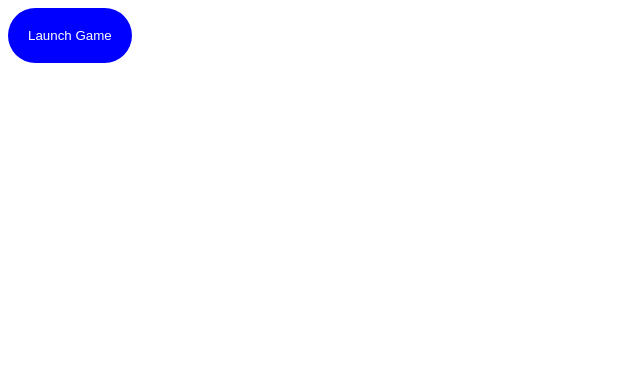
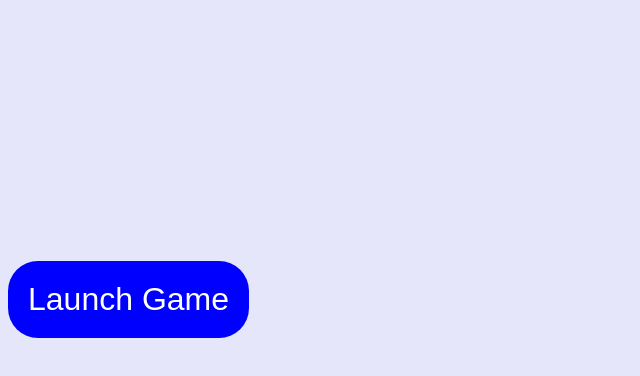
Before and after one commit to shazarxaflight/FA26-CSW-38, a plain HTML site: page in-class/interactive-button-lab/button.html in a window 1280 px wide. Shown: the whole page, without its empty margins (0-640 px from the left). Drawn offline with Linux system fonts and the light colour scheme.

Commit message:
make it pwetty

```diff
--- a/in-class/interactive-button-lab/button.html
+++ b/in-class/interactive-button-lab/button.html
@@ -3,18 +3,26 @@
 
 <head>
   <style>
+    body {
+      background-color: lavender;
+    }
+
     #launchButton {
       border: none;
       border-radius: 30px;
+      margin-left: auto;
+      margin-top: 20%;
+      margin-right: auto;
       padding: 20px;
       background-color: blue;
       color: white;
-      transition: all 1s;
+      font-size: 2em;
+      transition: all 0.4s linear;
     }
 
     #launchButton:hover {
       background-color: green;
-      box-shadow: black 5px 5px 10px;
+      box-shadow: black -5px -5px 2px;
       transform: scale(0.9, 0.9);
     }
   </style>
```
